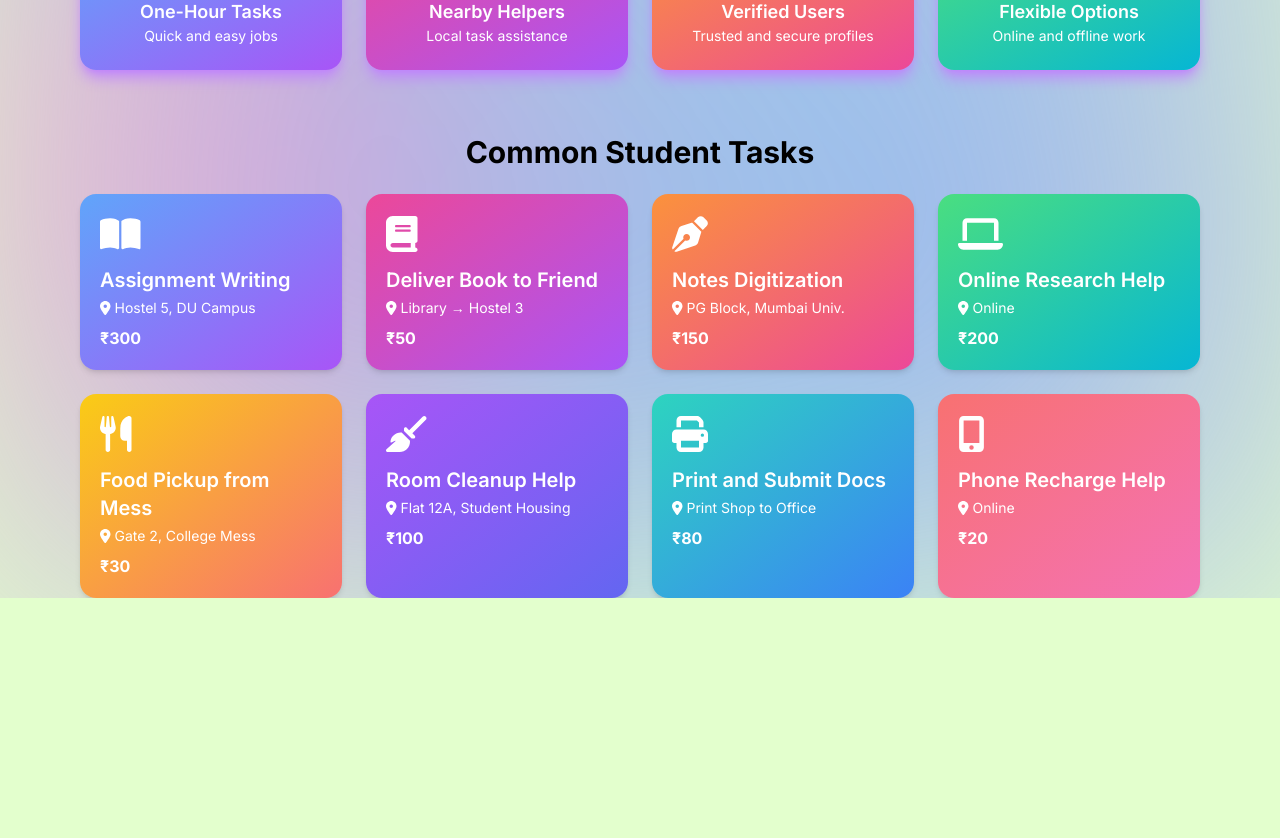
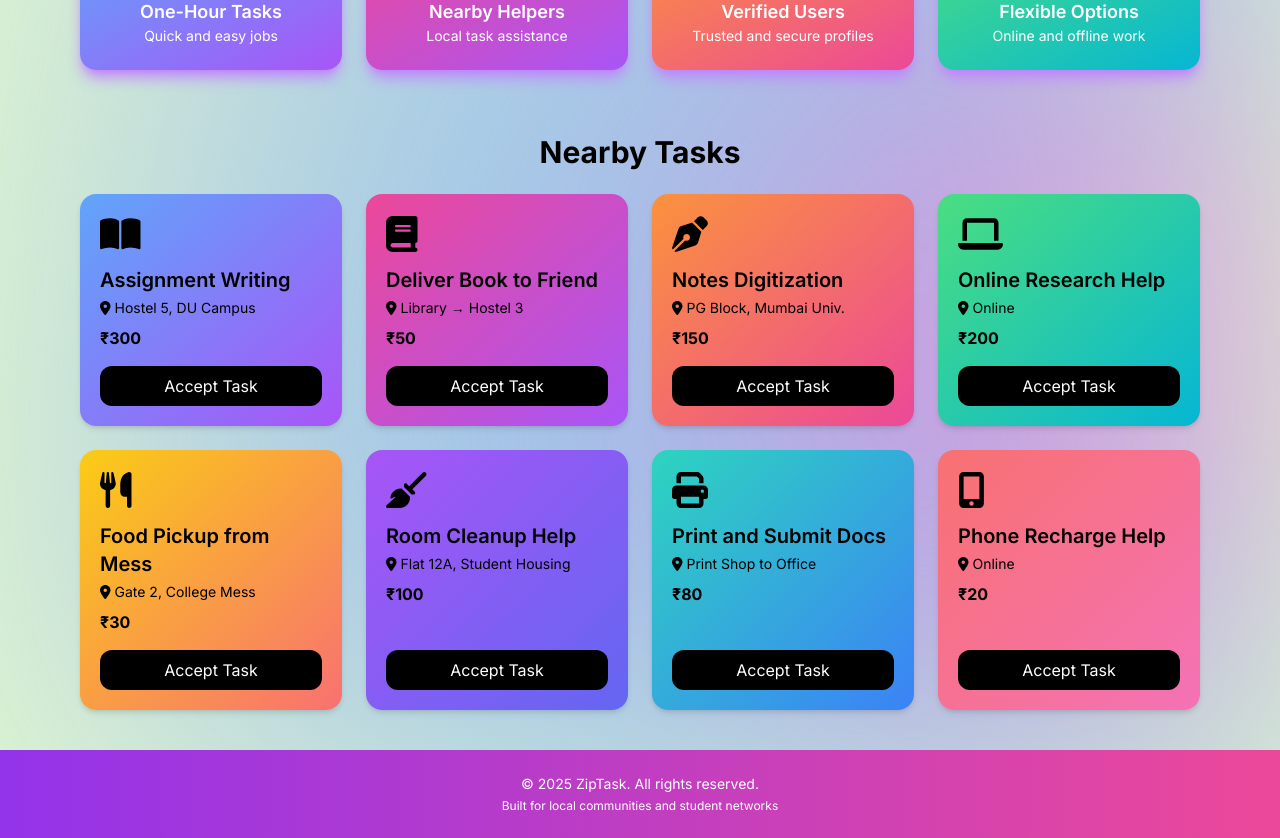
Before and after one commit to Ajsawai2/landing-page, a React (Create React App) app: page / in a window 1280 px wide. Shown: the part 540-1378 px from the top of the page. Before the commit the page ends 1138 px from the top, so only its background shows below. Built offline with nearby package versions, Linux system fonts and the light colour scheme.

Commit message:
Your update message

```diff
--- a/src/App.js
+++ b/src/App.js
@@ -8,7 +8,7 @@ import {
   faCheckCircle,
   faSyncAlt,
   faUserCheck,
-  faDollarSign,
+
   faSearch,
   faBookOpen,
   faBook,
@@ -40,7 +40,7 @@ export default function App() {
         style={{
           animation: "moveBg 20s ease-in-out infinite alternate",
           background:
-            "radial-gradient(circle at 10% 40%, rgba(255, 124, 209, 0.8), rgba(99, 194, 248, 0.47), transparent 50%), radial-gradient(circle at 70% 60%, rgba(142, 119, 255, 0.75), transparent 100%)",
+            "radial-gradient(circle at 50% 40%, rgba(255, 124, 209, 0.8), rgba(99, 194, 248, 0.47), transparent 50%), radial-gradient(circle at 70% 60%, rgba(142, 119, 255, 0.75), transparent 100%)",
           filter: "blur(150px)",
           backgroundSize: "200% 200%",
         }}
@@ -97,8 +97,8 @@ export default function App() {
           </div>
           <div>
             <h3 className="text-3xl font-semibold flex justify-center items-center text-black">
-              <FontAwesomeIcon icon={faDollarSign} className="mr-2" />
-              Instant
+              <FontAwesomeIcon className="mr-2" />
+              ₹ Instant
             </h3>
             <p className="text-gray-600">Payments</p>
           </div>
@@ -126,11 +126,12 @@ export default function App() {
         </section>
 
         {/* Student Task Cards */}
+        {/* Nearby Tasks Section */}
 <section className="mt-16 max-w-6xl w-full px-4 mx-auto">
   <h2 className="text-3xl font-bold text-center text-black mb-6">
-            Common Student Tasks
+    Nearby Tasks
   </h2>
-          <div className="w-full grid grid-cols-1 sm:grid-cols-2 md:grid-cols-3 lg:grid-cols-4 gap-6 animate-slide-in">
+  <div className="w-full grid grid-cols-1 sm:grid-cols-2 md:grid-cols-3 lg:grid-cols-4 gap-6 animate-slide-in mb-10">
     {[
       { icon: faBookOpen, title: "Assignment Writing", location: "Hostel 5, DU Campus", price: "₹300" },
       { icon: faBook, title: "Deliver Book to Friend", location: "Library → Hostel 3", price: "₹50" },
@@ -143,8 +144,9 @@ export default function App() {
     ].map((task, idx) => (
       <div
         key={idx}
-                className={`bg-gradient-to-br ${cardGradients[idx % cardGradients.length]} text-white rounded-2xl p-5 shadow-md hover:shadow-xl transition duration-300 transform hover:scale-105`}
+        className={`bg-gradient-to-br ${cardGradients[idx % cardGradients.length]} text-black rounded-2xl p-5 shadow-md hover:shadow-xl transition duration-300 transform hover:scale-105 flex flex-col justify-between`}
       >
+        <div>
           <div className="text-4xl mb-3">
             <FontAwesomeIcon icon={task.icon} />
           </div>
@@ -153,14 +155,22 @@ export default function App() {
             <FontAwesomeIcon icon={faMapMarkerAlt} className="mr-1" />
             {task.location}
           </p>
-                <p className="font-bold mt-2">
-                  <FontAwesomeIcon  className="mr-1" />
-                  {task.price}
-                </p>
+          <p className="font-bold mt-2">{task.price}</p>
+        </div>
+        <button className="mt-4 bg-black text-white py-2 px-4 rounded-xl hover:bg-purple-800 transition">
+          Accept Task
+        </button>
       </div>
     ))}
   </div>
 </section>
+{/* Footer */}
+<footer className="w-full text-center py-6 bg-gradient-to-r from-purple-600 to-pink-500 text-white mt-auto"  >
+ <div className="hello"><p className="text-sm">&copy; {new Date().getFullYear()} ZipTask. All rights reserved.</p>
+ <p className="text-xs mt-1">Built for local communities and student networks</p></div>
+</footer>
+
+
       </div>
 
       {/* Animation Keyframes */}
--- a/src/index.css
+++ b/src/index.css
@@ -50,3 +50,18 @@ body{
 .card{
   background-color: rgba(49, 48, 48, 0.384);
 }
+
+.hello{
+  width: 100%;
+  z-index: 10;
+display: flex;
+justify-content: center;
+align-items: center;
+flex-direction: column;
+
+
+
+
+
+
+}
```
Lines whose indentation alone changed are shown as unchanged.
